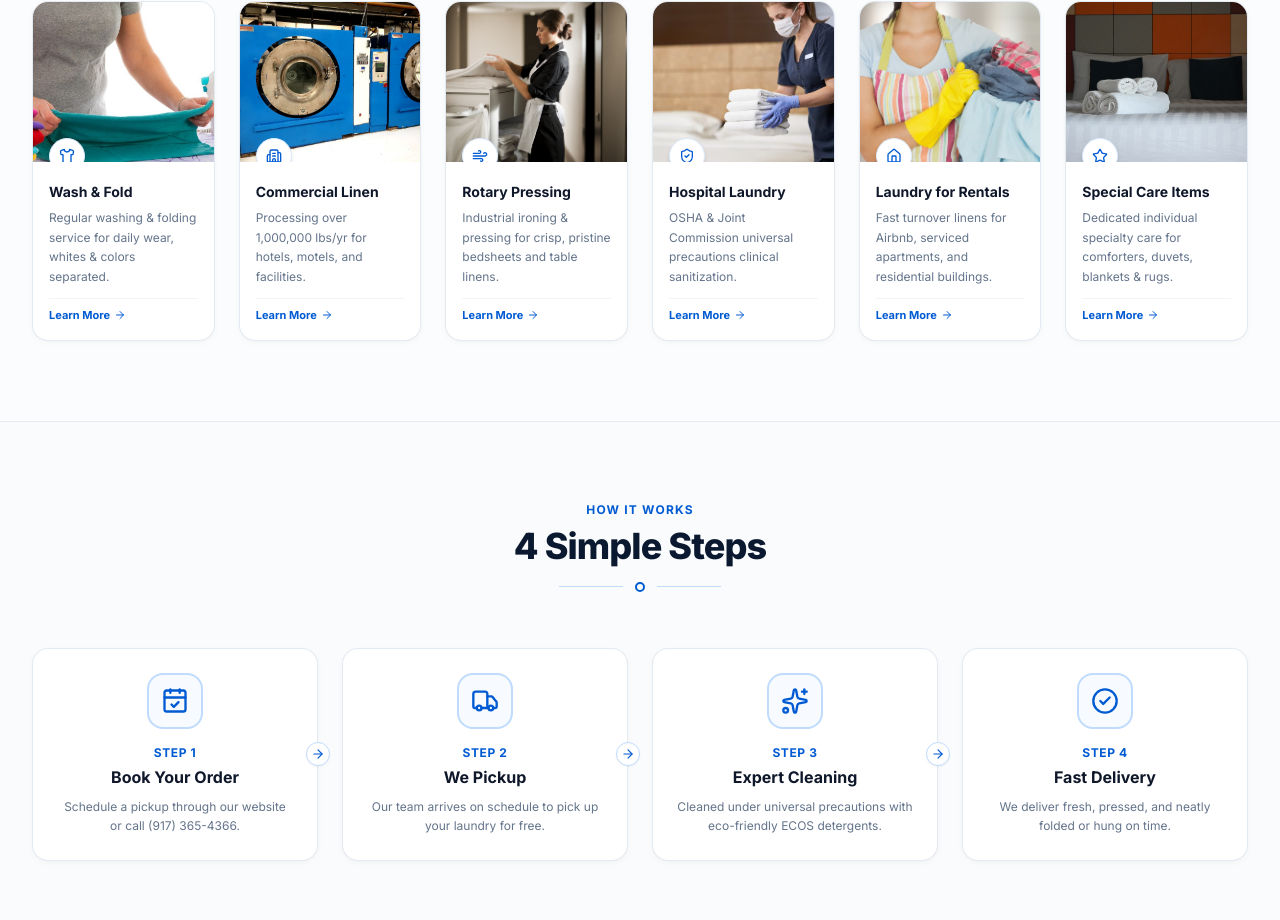
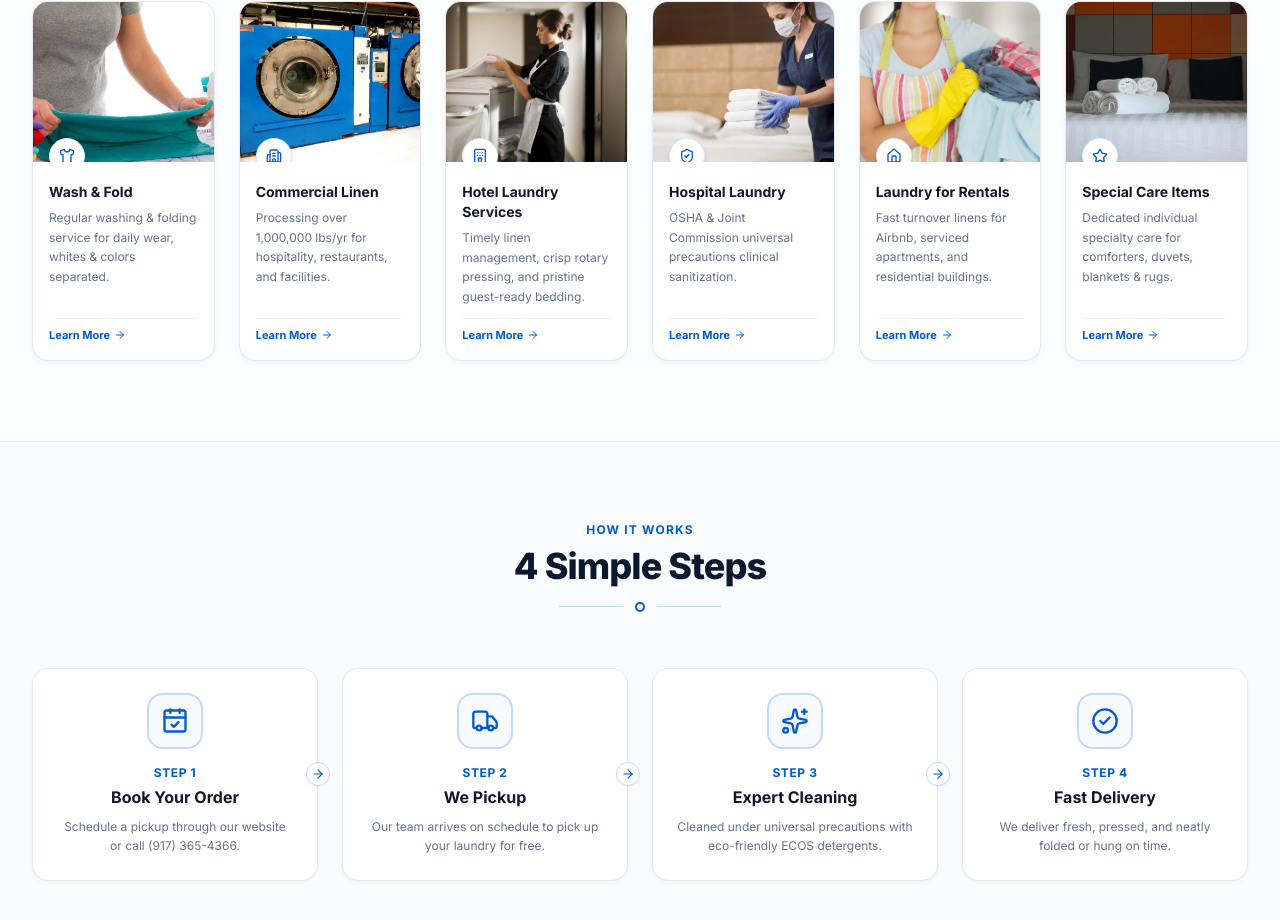
Before and after one commit to alvinmonir411/mulan-laundries, a Next.js app: page / in a window 1280 px wide. Shown: the part 1278-2198 px from the top of the page. Built offline with nearby package versions, Linux system fonts and the light colour scheme; no server answers; the database is empty.

Commit message:
fix(services): update card 03 to Hotel Laundry Services, aligning with client catalog and page link

```diff
--- a/src/app/admin/components/HomepageEditor.tsx
+++ b/src/app/admin/components/HomepageEditor.tsx
@@ -66,8 +66,8 @@ export const HomepageEditor: React.FC<HomepageEditorProps> = ({
     {
       slotKey: "service_rotary_pressing",
       number: "03",
-      title: "Rotary Pressing",
-      desc: "Industrial ironing for crisp bedsheets & napkins.",
+      title: "Hotel Laundry Services",
+      desc: "Linen management, crisp rotary pressing & pristine guest-ready bedding.",
       href: "/services/hotel-laundry",
       defaultImg: "/images/hotels.jpg",
     },
--- a/src/components/sections/ServicesGridInspiration.tsx
+++ b/src/components/sections/ServicesGridInspiration.tsx
@@ -1,7 +1,7 @@
 import React from "react";
 import Image from "next/image";
 import Link from "next/link";
-import { Sparkles, Shirt, Building2, Wind, ShieldCheck, Home, Star, ArrowRight } from "lucide-react";
+import { Sparkles, Shirt, Building2, Hotel, ShieldCheck, Home, Star, ArrowRight } from "lucide-react";
 import { SiteImage } from "@/lib/defaultImages";
 
 const SERVICES_CARDS = [
@@ -15,18 +15,18 @@ const SERVICES_CARDS = [
   },
   {
     title: "Commercial Linen",
-    desc: "Processing over 1,000,000 lbs/yr for hotels, motels, and facilities.",
+    desc: "Processing over 1,000,000 lbs/yr for hospitality, restaurants, and facilities.",
     defaultImage: "/images/commercial-laundry.jpg",
     slotKey: "service_commercial",
     icon: Building2,
     href: "/commercial-laundry"
   },
   {
-    title: "Rotary Pressing",
-    desc: "Industrial ironing & pressing for crisp, pristine bedsheets and table linens.",
+    title: "Hotel Laundry Services",
+    desc: "Timely linen management, crisp rotary pressing, and pristine guest-ready bedding.",
     defaultImage: "/images/hotels.jpg",
     slotKey: "service_rotary_pressing",
-    icon: Wind,
+    icon: Hotel,
     href: "/services/hotel-laundry"
   },
   {
--- a/src/data/site_images.json
+++ b/src/data/site_images.json
@@ -41,11 +41,11 @@
   },
   "service_rotary_pressing": {
     "slot_key": "service_rotary_pressing",
-    "title": "Services: Rotary Pressing / Hotels Card",
+    "title": "Services: Hotel Laundry Services Card",
     "section": "Services",
     "image_url": "/images/hotels.jpg",
-    "alt_text": "Rotary pressing and hotel bedsheets",
-    "updated_at": "2026-11-13T06:07:19.186Z"
+    "alt_text": "Professional hotel laundry, rotary pressing, and pristine linens",
+    "updated_at": "2026-11-17T06:25:00.000Z"
   },
   "service_hospital": {
     "slot_key": "service_hospital",
```
